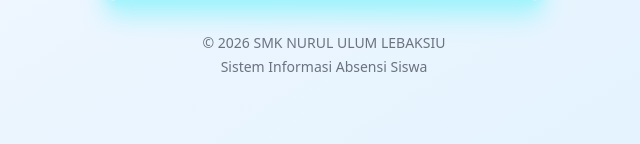
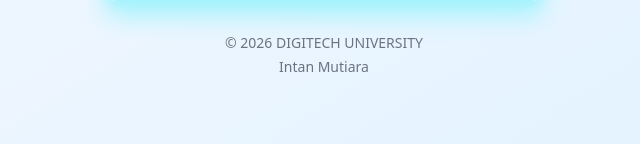
Before and after one commit to Gading20/ppdb-smk, a PHP site: page /siswa/login.php in a window 1280 px wide. Shown: the part 656-800 px from the top of the page, without its empty margins (316-956 px from the left). Run offline with PHP 8.4, Linux system fonts and the light colour scheme; some libraries are stand-ins or nearby versions.

Commit message:
update now

```diff
--- a/admin/login.php
+++ b/admin/login.php
@@ -157,8 +157,8 @@ if ($_SERVER['REQUEST_METHOD'] === 'POST') {
 
         <!-- Footer -->
         <div class="text-center mt-8 text-gray-500 text-sm">
-            <p>&copy; <?= date('Y') ?> SMK NURUL ULUM</p>
-            <p class="mt-1 text-gray-500">Sistem Informasi Absensi Siswa</p>
+            <p>&copy; <?= date('Y') ?> DIGITECH UNIVERSITY</p>
+            <p class="mt-1 text-gray-500">Intan Mutiara</p>
         </div>
     </div>
 
--- a/kepsek/login.php
+++ b/kepsek/login.php
@@ -178,8 +178,8 @@ if ($_SERVER['REQUEST_METHOD'] === 'POST') {
 
         <!-- Footer -->
         <div class="text-center mt-8 text-gray-500 text-sm">
-            <p>&copy; <?= date('Y') ?> SMK NURUL ULUM</p>
-            <p class="mt-1 text-gray-500">Sistem Informasi Absensi Siswa</p>
+            <p>&copy; <?= date('Y') ?> DIGITECH UNIVERSITY</p>
+            <p class="mt-1 text-gray-500">Intan Mutiara</p>
         </div>
     </div>
 
--- a/siswa/login.php
+++ b/siswa/login.php
@@ -200,8 +200,8 @@ if ($_SERVER['REQUEST_METHOD'] === 'POST') {
 
         <!-- Footer -->
         <div class="text-center mt-8 text-gray-500 text-sm">
-            <p>&copy; <?= date('Y') ?> SMK NURUL ULUM LEBAKSIU</p>
-            <p class="mt-1 text-gray-500">Sistem Informasi Absensi Siswa</p>
+            <p>&copy; <?= date('Y') ?> DIGITECH UNIVERSITY</p>
+            <p class="mt-1 text-gray-500">Intan Mutiara</p>
         </div>
     </div>
 
--- a/wali_kelas/login.php
+++ b/wali_kelas/login.php
@@ -189,8 +189,8 @@ if ($_SERVER['REQUEST_METHOD'] === 'POST') {
 
         <!-- Footer -->
         <div class="text-center mt-8 text-gray-500 text-sm">
-            <p>&copy; <?= date('Y') ?> SMK NURUL ULUM</p>
-            <p class="mt-1 text-gray-500">Sistem Informasi Absensi Siswa</p>
+            <p>&copy; <?= date('Y') ?> DIGITECH UNIVERSITY</p>
+            <p class="mt-1 text-gray-500">Intan Mutiara</p>
         </div>
     </div>
 
```
